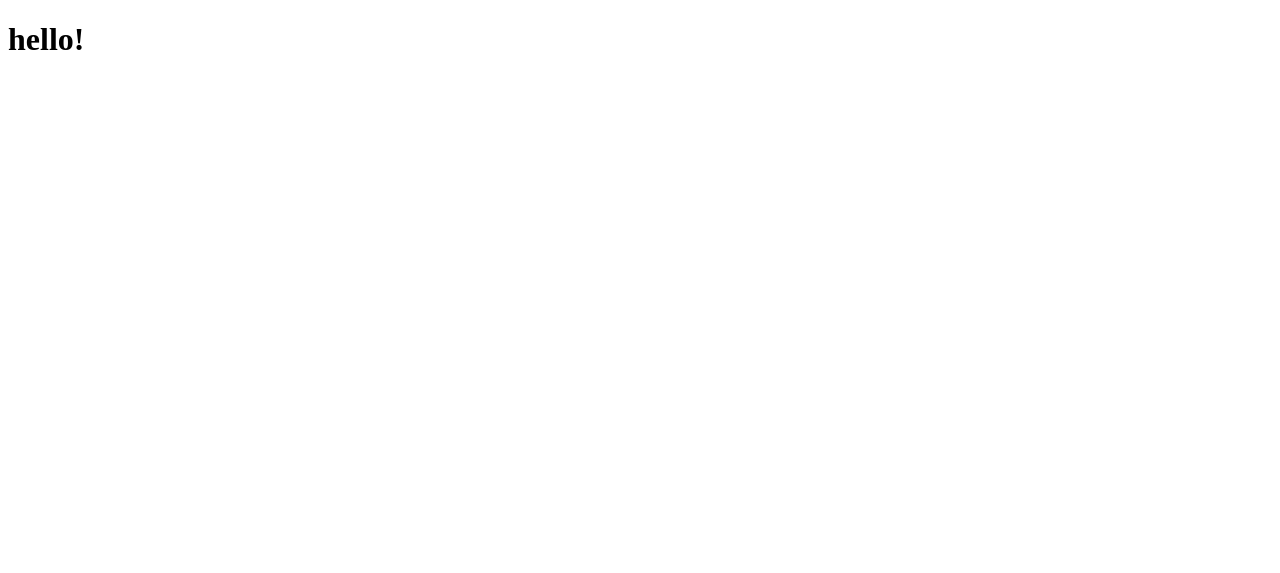
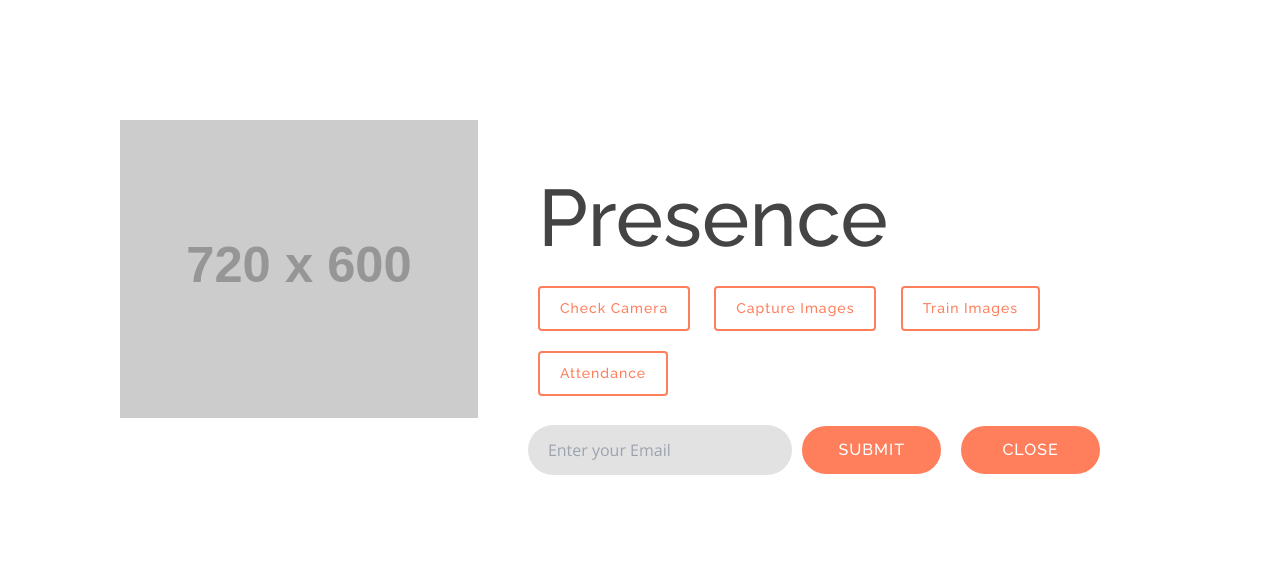
Before and after one commit to Anv3sh/Presence, a Django app: page /main/ in a window 1280 px wide. Before the commit the part shown is almost empty. Shown: the top 573 px of the page. Run offline with Django 4.2, Linux system fonts and the light colour scheme; grey boxes labelled with a size stand in for pictures from a placeholder-image service; some libraries are stand-ins or nearby versions.

Commit message:
added layout for main_app

```diff
--- /dev/null
+++ b/main_app/static/main_app/style.css
@@ -0,0 +1,170 @@
+
+body {
+  font-family: "Open Sans", sans-serif;
+  color: #444444;
+}
+
+a {
+  color: #ff7f5d;
+  text-decoration: none;
+}
+
+a:hover {
+  color: #ffa790;
+  text-decoration: none;
+}
+
+h1, h2, h3, h4, h5, h6 {
+  font-family: "Raleway", sans-serif;
+}
+
+
+/*--------------------------------------------------------------
+# Sections General
+--------------------------------------------------------------*/
+section {
+  padding: 100px;
+  overflow: hidden;
+}
+
+.section-bg {
+  background-color: #fafafa;
+}
+
+.section-title {
+  text-align: center;
+  padding-bottom: 30px;
+}
+.section-title h2 {
+  font-size: 32px;
+  font-weight: 700;
+  margin-bottom: 20px;
+  padding-bottom: 20px;
+  position: relative;
+}
+.section-title h2::after {
+  content: "";
+  position: absolute;
+  display: block;
+  width: 50px;
+  height: 3px;
+  background: #ff7f5d;
+  bottom: 0;
+  left: calc(50% - 25px);
+}
+.section-title p {
+  margin-bottom: 0;
+  color: #919191;
+  font-size: 14px;
+}
+
+/* ummm something  */
+#hey .Bbtn{
+  position: relative;
+  bottom: 0;
+  top: 0;
+  left: 2px;
+  right: 15px;
+  display: flex;
+  justify-content: center;
+  align-items: center;
+  flex-direction: row;
+  text-align: center;
+
+}
+#hey .btn-get-started {
+  font-family: "Raleway", sans-serif;
+  font-weight: 500;
+  font-size: 14px;
+  letter-spacing: 1px;
+  display: inline-block;
+  padding: 10px 20px;
+  border-radius: 4px;
+  transition: 0.5s;
+  margin: 10px;
+  text-align: center;
+  border: 2px solid #ff7f5d;
+  color: #ff7f5d;
+}
+#hey .btn-get-started:hover {
+  background: #ff7f5d;
+  border: 2px solid #ff7f5d;
+  color: #fafafa;
+}
+#WApp .box{
+  display: flex;
+  top: 0;
+  bottom: 0;
+  flex-direction: row;
+  margin: 10px;
+  padding: 10px;
+}
+#WApp .imageB{
+  width: 40%;
+}
+
+#WApp .textB{
+
+  position: relative;
+  bottom: 0;
+  top: 50px;
+  margin-right: 50px;
+  margin-left: 50px;
+  display: flex;
+  align-items: left;
+  flex-direction: column;
+  text-align: left;
+  padding-bottom: 20px;
+
+}
+
+#WApp h1{
+  font-family: "Raleway", sans-serif;
+  font-weight: 500;
+  font-size: 80px;
+  position: relative;
+  padding-bottom: 10px;
+  left: 10px;
+}
+#WApp .textB .inputt
+{
+margin-top: 10px;
+}
+
+#WApp .inputt input{
+   border-style: none;
+   border-radius: 50px ;
+   border-color: #111;
+   background-color: #e2e2e2;
+   width: 50%;
+   height: 50px;
+   /* right: 110px;
+   position: relative; */
+   padding: 20px;
+}
+#WApp .inputt .button-flex{
+  display: flex;
+  flex-direction: row;
+  align-items: center;
+}
+#WApp .inputt .sbt,.cbtn{
+  border-radius: 60px;
+  border-style: none;
+  border: 2px solid #ff7f5d;
+  width: 150px;
+  font-family: "Raleway", sans-serif;
+  font-weight: 500;
+  font-size: 16px;
+  letter-spacing: 1px;
+  display: inline-block;
+  padding: 10px 20px;
+  transition: 0.2s;
+  margin: 10px;
+  text-align: center;
+  color: #fff;
+  background-color:#ff7f5d ;
+}
+#WApp .inputt .sbt:hover,.cbtn:hover{
+  color: #ff7f5d;
+  background-color: white;
+}
--- a/main_app/templates/main_app/main.html
+++ b/main_app/templates/main_app/main.html
@@ -1,17 +1,62 @@
+{% load static %}
 <!DOCTYPE html>
 <html lang="en">
+
 <head>
-    <meta charset="UTF-8">
-    <meta http-equiv="X-UA-Compatible" content="IE=edge">
-    <meta name="viewport" content="width=device-width, initial-scale=1.0">
-    <title>Document</title>
+  <meta charset="utf-8">
+  <meta content="width=device-width, initial-scale=1.0" name="viewport">
+
+  <title>Presence | Index</title>
+  <meta content="" name="description">
+  <meta content="" name="keywords">
+
+  <!-- Favicons -->
+  <link href="assets/img/favicon.png" rel="icon">
+  <link href="assets/img/apple-touch-icon.png" rel="apple-touch-icon">
+
+  <!-- Google Fonts -->
+  <link href="https://fonts.googleapis.com/css?family=Open+Sans:300,300i,400,400i,600,600i,700,700i|Raleway:300,300i,400,400i,500,500i,600,600i,700,700i|Poppins:300,300i,400,400i,500,500i,600,600i,700,700i" rel="stylesheet">
+
+  <!-- Vendor CSS Files -->
+  <link href="https://cdn.jsdelivr.net/npm/bootstrap@5.1.3/dist/css/bootstrap.min.css" rel="stylesheet" integrity="sha384-1BmE4kWBq78iYhFldvKuhfTAU6auU8tT94WrHftjDbrCEXSU1oBoqyl2QvZ6jIW3" crossorigin="anonymous">
+  <script src="https://cdn.tailwindcss.com"></script>
+
+  <!-- Template Main CSS File -->
+  <link href="{% static 'main_app/style.css' %}" rel="stylesheet">
+
+
 </head>
+
 <body>
-    <h1>hello!</h1>
-    {% if names %}
-    {% for name in names%}
-    <h2>{name}</h2>
-    {% endfor %}
-    {% endif %}
+  <main id="main">
+
+    <section class="App" id="WApp">
+      <div class="box">
+        <div class="imageB">
+          <img src="https://dummyimage.com/720x600" alt="">
+        </div>
+        <div class="textB">
+          <h1>Presence</h1>
+          <div class = "Bbtn" id="hey">
+            <a href="#services" class="btn-get-started scrollto">Check Camera</a>
+            <a href="#Webapp" class="btn-get-started scrollto">Capture Images</a>
+            <a href="#services" class="btn-get-started scrollto">Train Images</a>
+            <a href="#Webapp" class="btn-get-started scrollto">Attendance</a>
+            <div class="inputt">
+              <form action="" >
+                <div class="button-flex">
+                <input type="text" id="inEm" placeholder="Enter your Email" class="inEmail">
+                <button class="sbt" >SUBMIT</button>
+                <button class="cbtn" >CLOSE</button>
+              </div>
+              </form>
+              </div>
+          </div>
+        </div>
+      </div>
+    </section>
+
+  </main><!-- End #main -->
 </body>
+
 </html>
```
